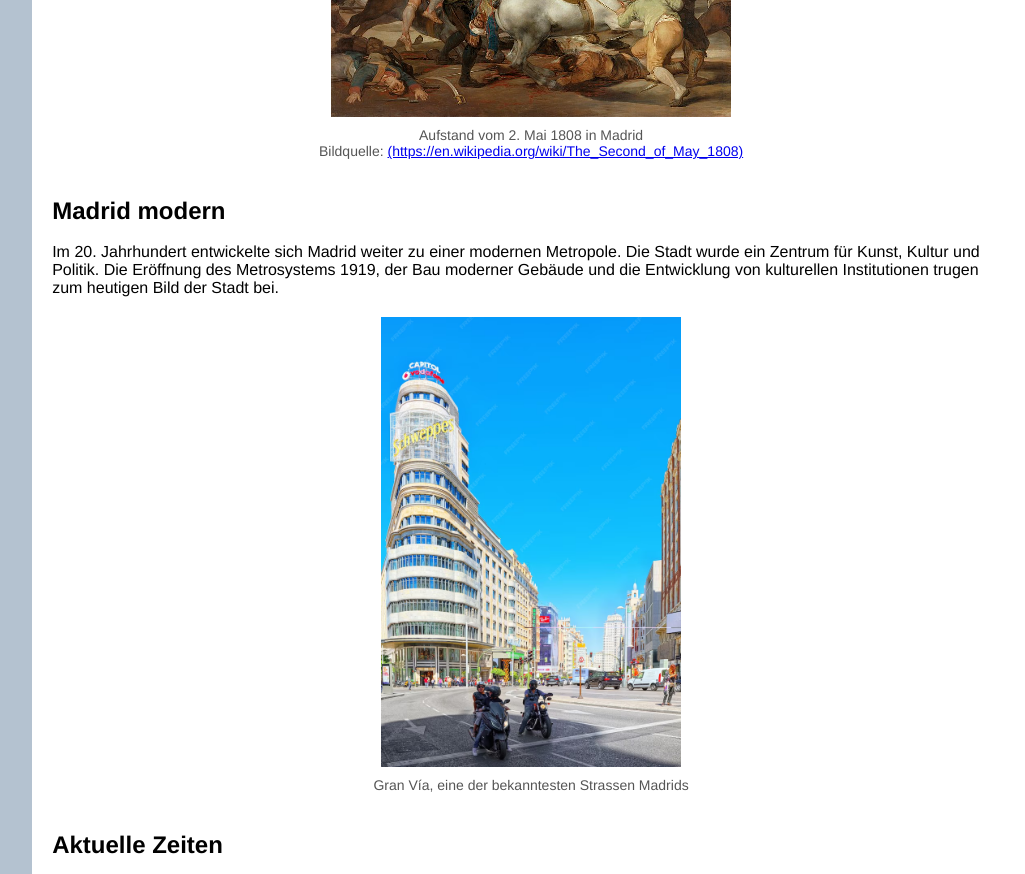
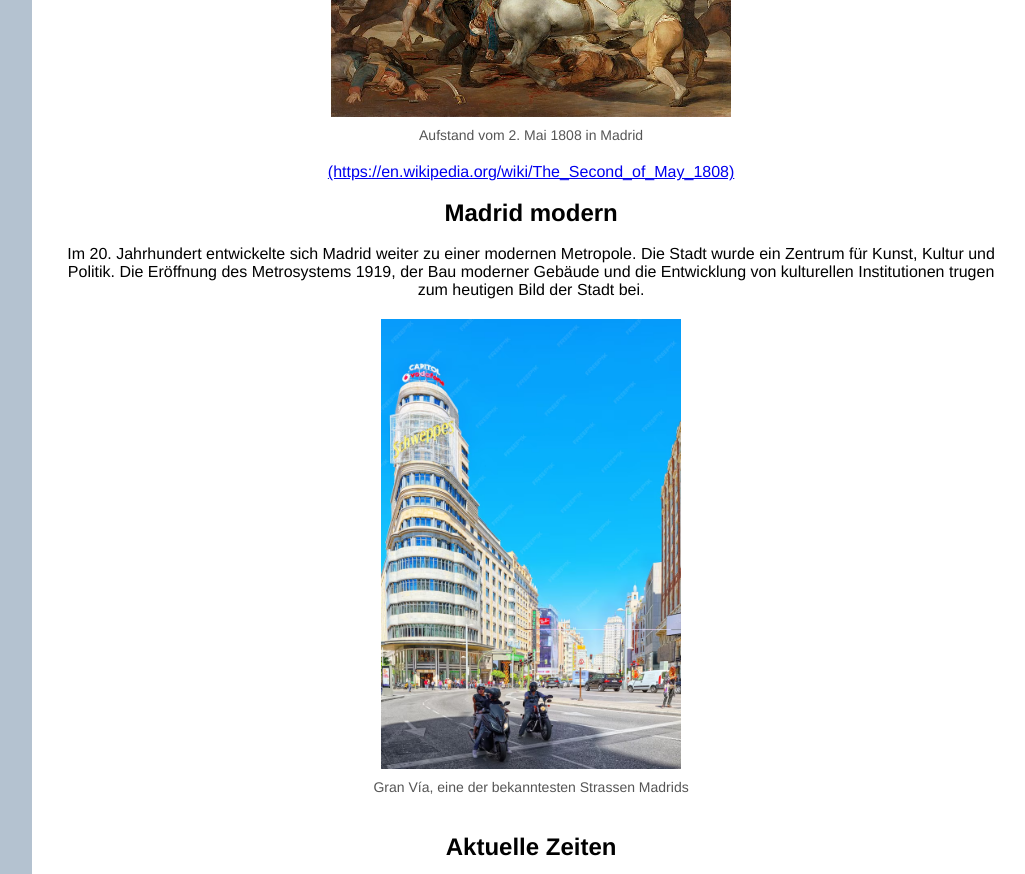
Before and after one commit to 4lexzs/Madrid, a plain HTML site: page Geschichte.html in a window 1280 px wide. Shown: the part 2900-3774 px from the top of the page, without its empty margins (250-1275 px from the left). Drawn offline with Linux system fonts and the light colour scheme.

Commit message:
Add files via upload

```diff
--- a/Geschichte.html
+++ b/Geschichte.html
@@ -85,9 +85,10 @@
             <p>Im 19. Jahrhundert erlebte Madrid turbulente Zeiten. Der Spanische Unabhängigkeitskrieg gegen Napoleon (1808-1814) brachte erhebliche Zerstörungen und Veränderungen. Die Madrider Bevölkerung kämpfte heldenhaft gegen die Besatzung, und die Ereignisse vom 2. Mai 1808, als das Volk sich gegen die französischen Truppen erhob, werden noch heute als nationales Symbol des Widerstands gefeiert.</p>
             <figure>
                 <img src="dos-de-mayo-madrid.jpg" alt="Aufstand vom 2. Mai 1808 in Madrid" class="medium-img">
-                <figcaption>Aufstand vom 2. Mai 1808 in Madrid <br> Bildquelle:
-                <a href="https://en.wikipedia.org/wiki/The_Second_of_May_1808" target="_blank">(https://en.wikipedia.org/wiki/The_Second_of_May_1808)</a></figcaption>
+                <figcaption>Aufstand vom 2. Mai 1808 in Madrid</figcaption>
             </figure>
+            <a href="https://en.wikipedia.org/wiki/The_Second_of_May_1808" target="_blank">(https://en.wikipedia.org/wiki/The_Second_of_May_1808)</a>
+            <br>
             <br>
             <h2 id="modern">Madrid modern</h2>
             <br>
--- a/style.css
+++ b/style.css
@@ -76,6 +76,7 @@ header img.logo-img {
     display: grid;
     grid-template-columns: 1fr 6fr;
     flex: 1;
+    text-align: center;
 }
 
 aside {
@@ -257,6 +258,7 @@ figcaption {
 
     .container {
         grid-template-columns: 1fr;
+        text-align: center;
     }
 
     aside {
```
Also changed, not shown: Kultur.html (+5 -4 lines), Quellen.html (+4 -4 lines), Sehenswürdigkeiten.html (+3 -2 lines).
